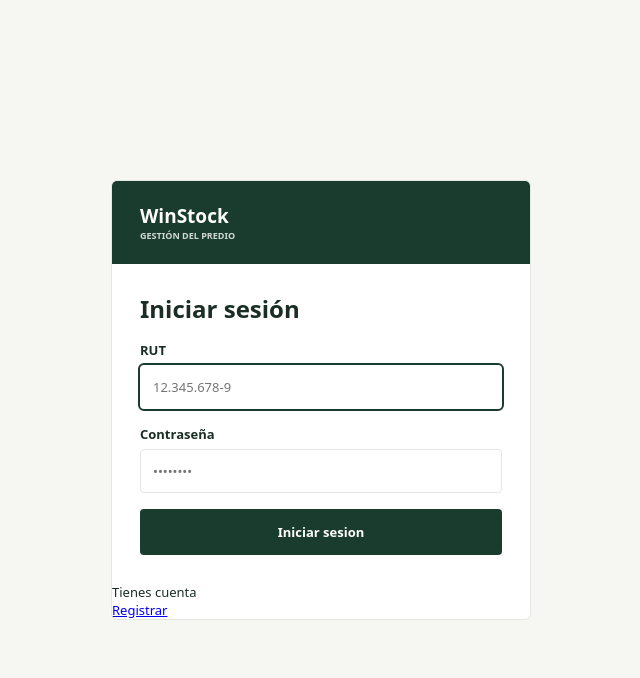
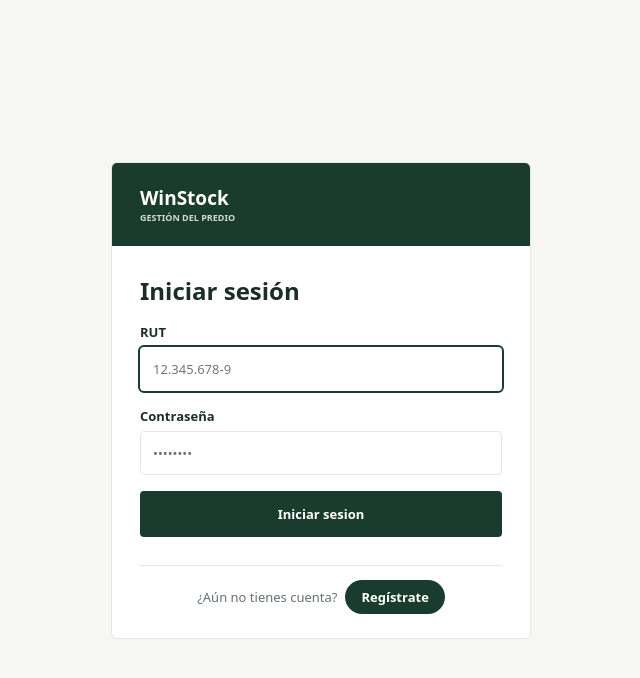
Before and after one commit to DeveloperGerard/WinStock, a Django app: page /iniciarSesion/ in a window 1280 px wide. Shown: the top 678 px of the page, without its empty margins (319-959 px from the left). Run offline with Django 5.2, Linux system fonts and the light colour scheme.

Commit message:
Mejoras de css a iniciar sesion y registrar + añadir cerrar sesion

```diff
--- a/apps/funcionarios/static/forms/inifunc.css
+++ b/apps/funcionarios/static/forms/inifunc.css
@@ -49,6 +49,10 @@ form {
     padding: 28px;
 }
 
+.auth-footer{display:flex;justify-content:center;align-items:center;flex-wrap:wrap;gap:8px;text-align:center;margin:0 28px 24px;padding-top:14px;border-top:1px solid var(--bd);color:#66736c}
+.auth-footer .auth-link{display:inline-block;padding:8px 16px;border-radius:20px;background:var(--g);color:#fff;font-weight:700;text-decoration:none}
+.auth-footer .auth-link:hover{background:#122c22}
+
 h2 {
     font-size: 24px;
 }
--- a/apps/funcionarios/static/forms/regfuncion.css
+++ b/apps/funcionarios/static/forms/regfuncion.css
@@ -49,6 +49,10 @@ form {
     padding: 28px;
 }
 
+.auth-footer{display:flex;justify-content:center;align-items:center;flex-wrap:wrap;gap:8px;text-align:center;margin:0 28px 24px;padding-top:14px;border-top:1px solid var(--bd);color:#66736c}
+.auth-footer .auth-link{display:inline-block;padding:8px 16px;border-radius:20px;background:var(--g);color:#fff;font-weight:700;text-decoration:none}
+.auth-footer .auth-link:hover{background:#122c22}
+
 h2 {
     font-size: 24px;
 }
--- a/apps/funcionarios/templates/forms/inifunc.html
+++ b/apps/funcionarios/templates/forms/inifunc.html
@@ -5,7 +5,7 @@
   <meta charset="UTF-8">
   <meta name="viewport" content="width=device-width, initial-scale=1">
   <title>Iniciar sesión · WinStock</title>
-  <link rel="stylesheet" href="{% static 'forms/inifunc.css' %}">
+  <link rel="stylesheet" href="{% static 'forms/inifunc.css' %}?v=2">
 </head>
 <body>
   <main class="auth">
@@ -20,8 +20,7 @@
       {% endfor %}
       <button class="btn">Iniciar sesion</button>
     </form>
-    <p>Tienes cuenta</p>
-    <a href="{% url 'funcionarios:registro' %}">Registrar</a>
+    <p class="auth-footer"><span>¿Aún no tienes cuenta?</span> <a class="auth-link" href="{% url 'funcionarios:registro' %}">Regístrate</a></p>
   </main>
 </body>
 </html>
--- a/apps/funcionarios/templates/forms/regfunc.html
+++ b/apps/funcionarios/templates/forms/regfunc.html
@@ -5,7 +5,7 @@
   <meta charset="UTF-8">
   <meta name="viewport" content="width=device-width, initial-scale=1">
   <title>Crear cuenta · WinStock</title>
-  <link rel="stylesheet" href="{% static 'forms/regfuncion.css' %}">
+  <link rel="stylesheet" href="{% static 'forms/regfuncion.css' %}?v=2">
 </head>
 <body>
   <main class="auth">
@@ -20,8 +20,7 @@
       {% endfor %}
       <button class="btn">Registrarme</button>
     </form>
-    <p>No tienes cuenta</p>
-    <a href="{% url 'funcionarios:iniciarSesion' %}">Iniciar Sesion</a>
+    <p class="auth-footer"><span>¿Ya tienes cuenta?</span> <a class="auth-link" href="{% url 'funcionarios:iniciarSesion' %}">Inicia sesión</a></p>
   </main>
 </body>
 </html>
--- a/apps/funcionarios/urls.py
+++ b/apps/funcionarios/urls.py
@@ -6,6 +6,7 @@ app_name = "funcionarios"
 urlpatterns = [
     path('', views.inicio ,name="inicio"),
     path('registro/',views.registro,name="registro"),
-    path('iniciarSesion/',views.iniciarSesion,name="iniciarSesion")
+    path('iniciarSesion/',views.iniciarSesion,name="iniciarSesion")  ,
+    path('cerrarSesion/',views.cerrarSesion,name="cerrarSesion"),
 
 ]
--- a/apps/funcionarios/views.py
+++ b/apps/funcionarios/views.py
@@ -1,5 +1,5 @@
 from django.shortcuts import render,redirect
-from django.contrib.auth import login
+from django.contrib.auth import login,logout
 from .forms import RegistroForm,LoginForm
 # Create your views here.
 
@@ -25,3 +25,7 @@ def iniciarSesion(request):
     else:
         form = LoginForm(request)
     return render(request,"forms/inifunc.html",{"form":form})
+
+def cerrarSesion(request):
+    logout(request)
+    return redirect("funcionarios:iniciarSesion")
--- a/templates/base.html
+++ b/templates/base.html
@@ -26,7 +26,7 @@
     <b>{% block page_title %}Resumen{% endblock %}</b>
     <details>
       <summary><span class="av"></span> Mi cuenta ⌄</summary>
-      <div class="menu"><a href="">Cerrar sesión</a></div>
+      <div class="menu"><a href="{% url 'funcionarios:cerrarSesion' %}">Cerrar sesión</a></div>
     </details>
   </header>
 
```
